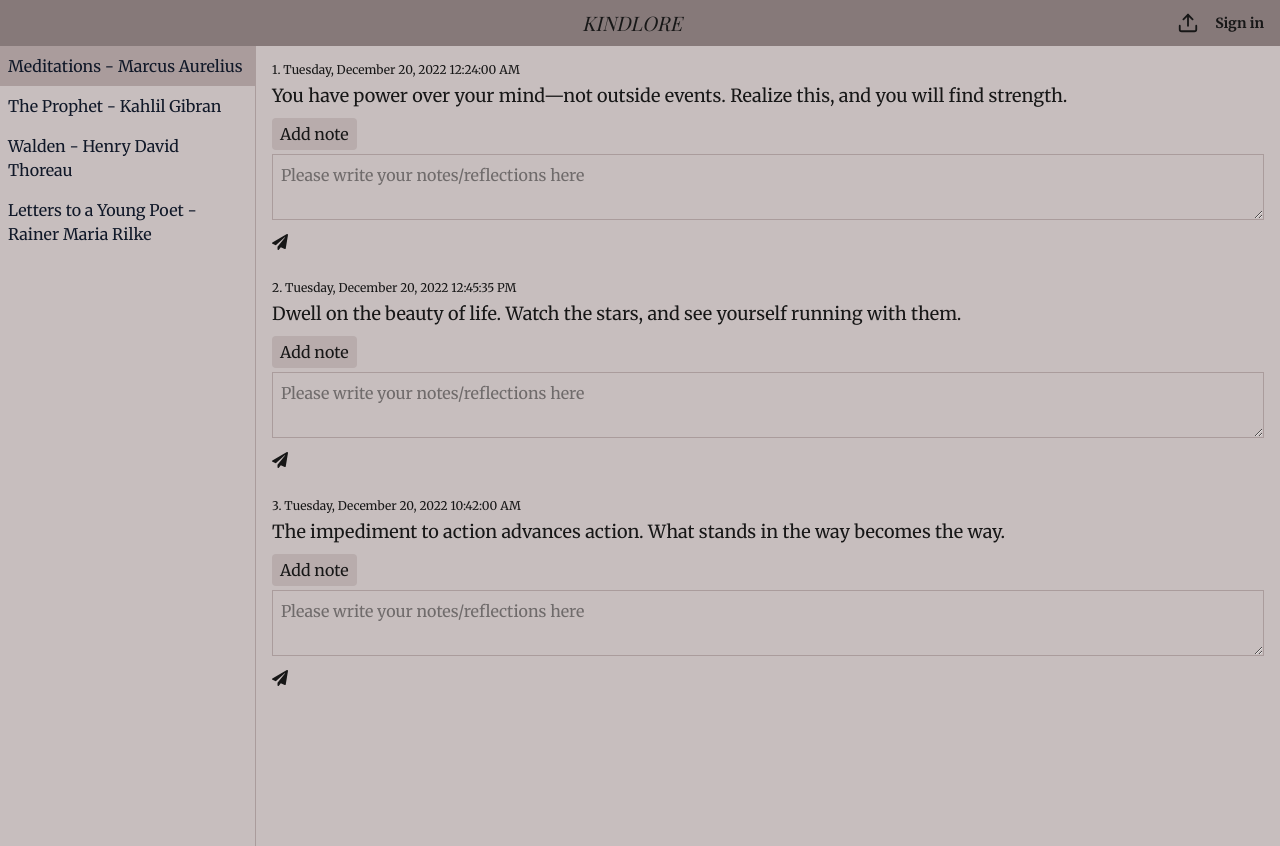
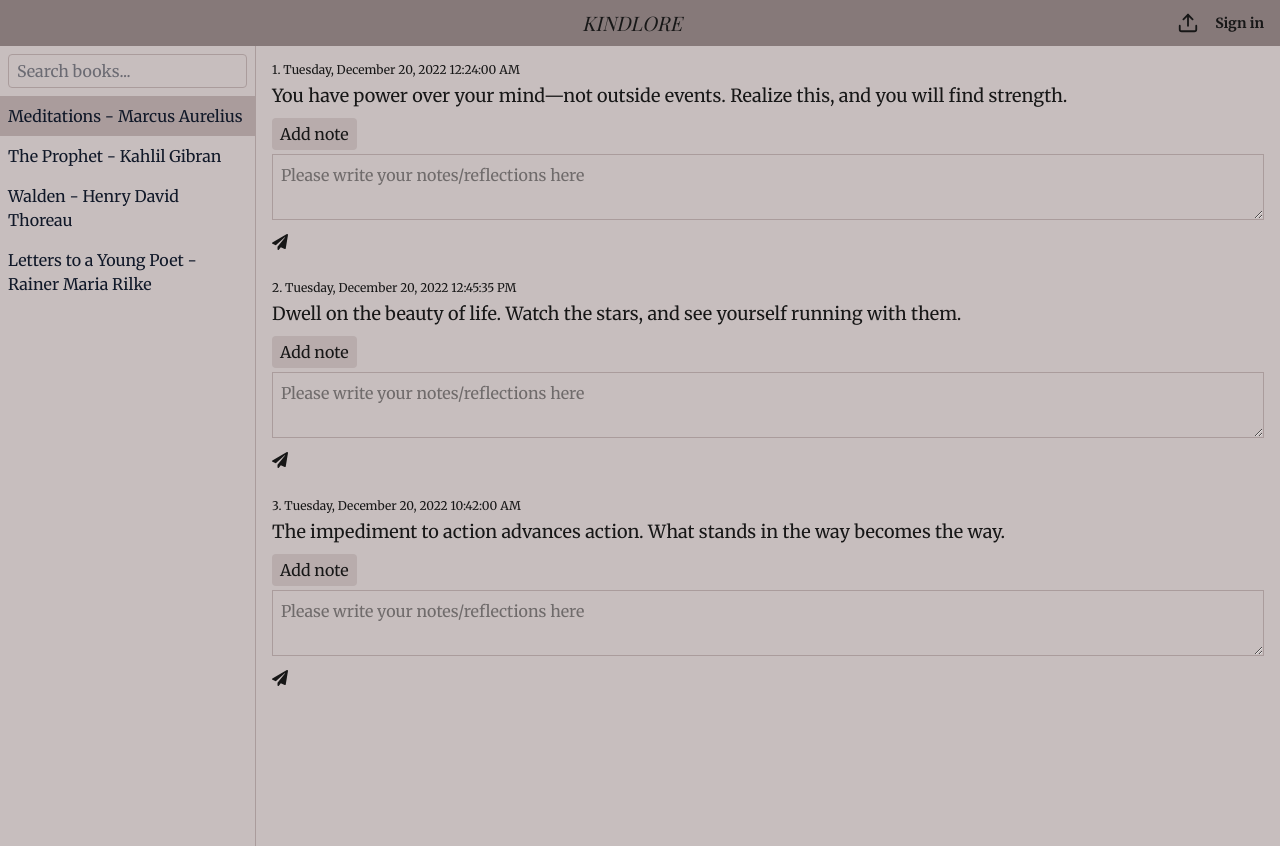
Before and after one commit to RayFrightener/kindlore, a Next.js app: page / in a window 1280 px wide. Built offline with nearby package versions, Linux system fonts and the light colour scheme; no server answers; a web font is replaced by a local one.

Commit message:
feat: implement feature to search books

```diff
--- a/src/components/ContentContainer.tsx
+++ b/src/components/ContentContainer.tsx
@@ -20,6 +20,7 @@ import ClippingReflection from "./ClippingReflection";
 
 //icons
 import { FaPaperPlane } from "react-icons/fa";
+import { IoSearch } from "react-icons/io5";
 
 //sample data for site visitors
 export interface Clipping {
@@ -130,10 +131,23 @@ function TitleListSideBar({
   selectedBook,
   onSelect,
 }: BookListSideBarProps) {
+  const [search, setSearch] = useState("");
+  const filteredBooks = books.filter((book) =>
+    book.toLowerCase().includes(search.toLowerCase())
+  );
   return (
-    <aside className="border-r border-[#AA9c9c]">
+    <aside className="border-r border-[#AA9c9c] min-h-full">
+      <div className="flex items-center px-2 py-2 bg-[#AA9c9c]]">
+        <input
+          type="text"
+          value={search}
+          onChange={(e) => setSearch(e.target.value)}
+          placeholder="Search books..."
+          className="flex-1 px-2 py-1 rounded border border-[#AA9C9C] focus:outline-none focus:ring-2 focus:ring-[#AA9C9C] text-gray-900"
+        />
+      </div>
       <ul>
-        {books.map((book) => (
+        {filteredBooks.map((book) => (
           <li
             key={book}
             className={`cursor-pointer p-2 ${
@@ -329,7 +343,7 @@ export default function ContentComponent() {
               }
             }
           } catch (err) {
-            console.error("Book decryption error:", err, book);
+            // console.error("Book decryption error:", err, book);
             setLoading(false);
             setShowPasswordModal(true);
             return;
--- a/src/components/PasswordModal.tsx
+++ b/src/components/PasswordModal.tsx
@@ -5,7 +5,10 @@ interface PasswordModalProps {
   onSubmit: (password: string) => void;
 }
 
-export default function PasswordModal({ isFirstTime, onSubmit }: PasswordModalProps) {
+export default function PasswordModal({
+  isFirstTime,
+  onSubmit,
+}: PasswordModalProps) {
   const [password, setPassword] = useState("");
   const [confirm, setConfirm] = useState("");
   const [error, setError] = useState("");
@@ -22,7 +25,6 @@ export default function PasswordModal({ isFirstTime, onSubmit }: PasswordModalPr
       return;
     }
     setError("");
-    // console.log("Password entered:", `"${password}"`, "length:", password.length);
     onSubmit(password);
   }
 
@@ -35,15 +37,24 @@ export default function PasswordModal({ isFirstTime, onSubmit }: PasswordModalPr
         <p className="text-sm text-gray-700 mb-4 text-center">
           {isFirstTime ? (
             <>
-              Your data is <span className="font-semibold">end-to-end encrypted</span>. This means only you can view your books, highlights, and reflections—no one else, not even Kindlore. <br />
+              Your data is{" "}
+              <span className="font-semibold">end-to-end encrypted</span>. This
+              means only you can view your books, highlights, and reflections—no
+              one else, not even Kindlore. <br />
               Please set a password to protect your privacy. <br />
-              <span className="font-semibold text-red-700">If you forget your password, your data cannot be recovered.</span> <br />
+              <span className="font-semibold text-red-700">
+                If you forget your password, your data cannot be recovered.
+              </span>{" "}
+              <br />
               Store your password somewhere safe.
             </>
           ) : (
             <>
               Enter your encryption password to unlock your private data. <br />
-              <span className="font-semibold text-red-700">Only you can decrypt your information. If you forget your password, your data cannot be recovered.</span>
+              <span className="font-semibold text-red-700">
+                Only you can decrypt your information. If you forget your
+                password, your data cannot be recovered.
+              </span>
             </>
           )}
         </p>
@@ -53,7 +64,7 @@ export default function PasswordModal({ isFirstTime, onSubmit }: PasswordModalPr
             className="w-full p-2 border border-[#AA9C9C] rounded focus:outline-none focus:ring-2 focus:ring-[#AA9C9C]"
             placeholder="Enter password"
             value={password}
-            onChange={e => setPassword(e.target.value)}
+            onChange={(e) => setPassword(e.target.value)}
             autoFocus
           />
           {isFirstTime && (
@@ -62,7 +73,7 @@ export default function PasswordModal({ isFirstTime, onSubmit }: PasswordModalPr
               className="w-full p-2 border border-[#AA9C9C] rounded focus:outline-none focus:ring-2 focus:ring-[#AA9C9C]"
               placeholder="Confirm password"
               value={confirm}
-              onChange={e => setConfirm(e.target.value)}
+              onChange={(e) => setConfirm(e.target.value)}
             />
           )}
           <label className="flex items-center gap-2 text-sm cursor-pointer">
@@ -73,7 +84,9 @@ export default function PasswordModal({ isFirstTime, onSubmit }: PasswordModalPr
             />
             Show password
           </label>
-          {error && <div className="text-red-600 text-sm text-center">{error}</div>}
+          {error && (
+            <div className="text-red-600 text-sm text-center">{error}</div>
+          )}
           <button
             type="submit"
             className="bg-[#B8ACAC] text-gray-900 px-4 py-2 rounded font-semibold mt-2 hover:bg-[#AA9C9C] transition cursor-pointer"
@@ -85,7 +98,6 @@ export default function PasswordModal({ isFirstTime, onSubmit }: PasswordModalPr
     </div>
   );
 }
-
 
 // <button className="pt-2 cursor-pointer"
 //                     onClick={handleProtectedAction}
```
Lines whose indentation alone changed are shown as unchanged.
